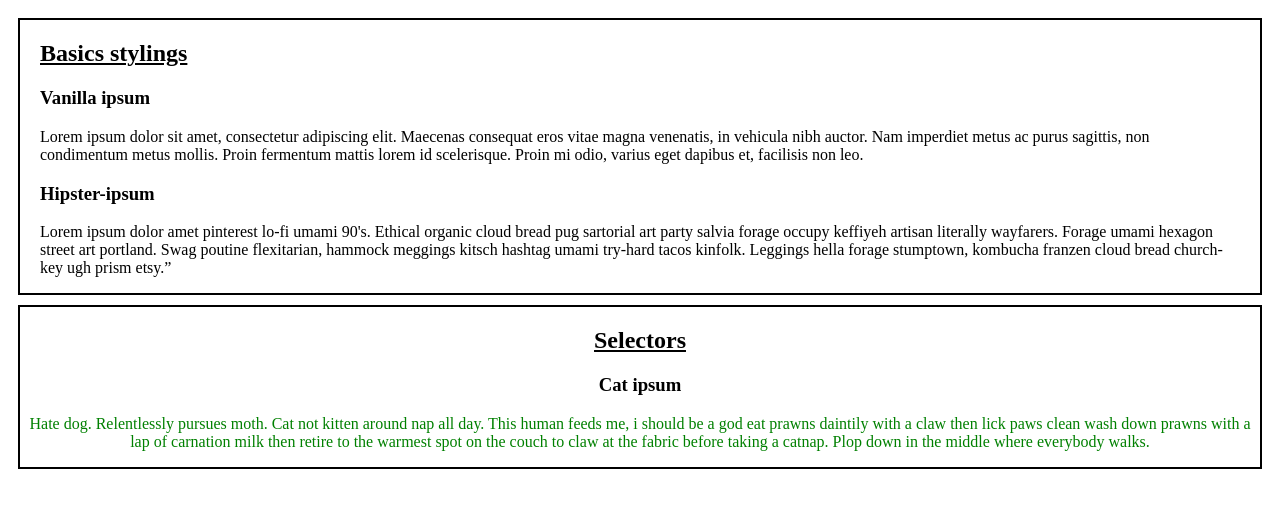
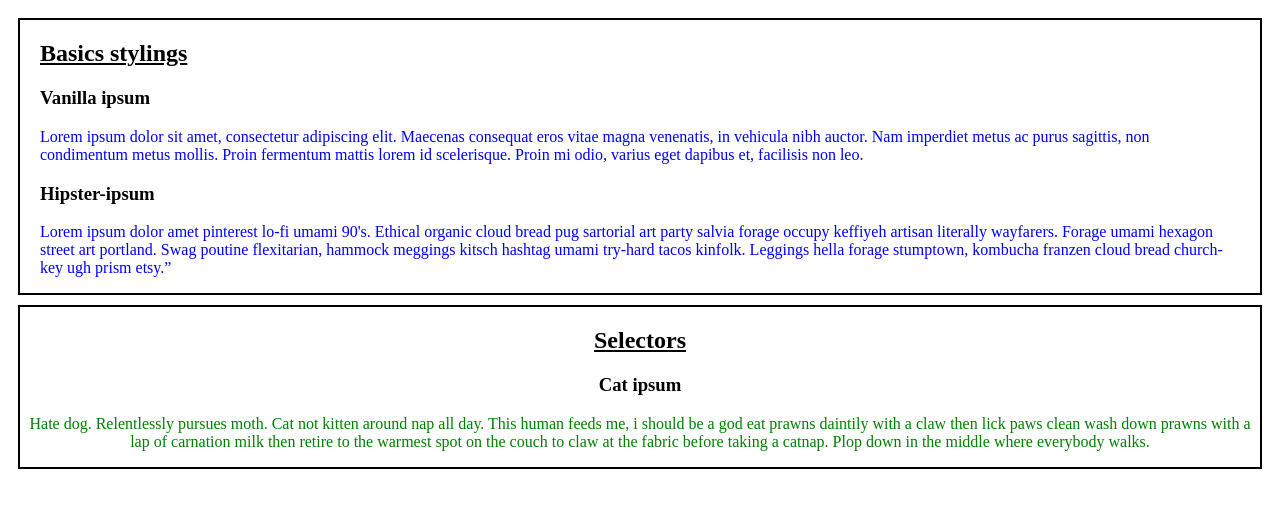
Before and after one commit to Steve-3PO/css-practice, a plain HTML site: page index.html in a window 1280 px wide. Shown: the part 48-556 px from the top of the page. Drawn offline with Linux system fonts and the light colour scheme.

Commit message:
text colours

```diff
--- a/index.html
+++ b/index.html
@@ -17,11 +17,11 @@
 
             <h3 class="padding">Vanilla ipsum</h3>
 
-            <p class="padding">Lorem ipsum dolor sit amet, consectetur adipiscing elit. Maecenas consequat eros vitae magna venenatis, in vehicula nibh auctor. Nam imperdiet metus ac purus sagittis, non condimentum metus mollis. Proin fermentum mattis lorem id scelerisque. Proin mi odio, varius eget dapibus et, facilisis non leo.</p>
+            <p class="blue-text padding">Lorem ipsum dolor sit amet, consectetur adipiscing elit. Maecenas consequat eros vitae magna venenatis, in vehicula nibh auctor. Nam imperdiet metus ac purus sagittis, non condimentum metus mollis. Proin fermentum mattis lorem id scelerisque. Proin mi odio, varius eget dapibus et, facilisis non leo.</p>
 
             <h3 class="padding">Hipster-ipsum</h3>
 
-            <p class="padding">Lorem ipsum dolor amet pinterest lo-fi umami 90's. Ethical organic cloud bread pug sartorial art party salvia forage occupy keffiyeh artisan literally wayfarers. Forage umami hexagon street art portland. Swag poutine flexitarian, hammock meggings kitsch hashtag umami try-hard tacos kinfolk. Leggings hella forage stumptown, kombucha franzen cloud bread church-key ugh prism etsy.”</p>
+            <p class="blue-text padding">Lorem ipsum dolor amet pinterest lo-fi umami 90's. Ethical organic cloud bread pug sartorial art party salvia forage occupy keffiyeh artisan literally wayfarers. Forage umami hexagon street art portland. Swag poutine flexitarian, hammock meggings kitsch hashtag umami try-hard tacos kinfolk. Leggings hella forage stumptown, kombucha franzen cloud bread church-key ugh prism etsy.”</p>
         </div>
 
         <div>
--- a/styles.css
+++ b/styles.css
@@ -21,6 +21,10 @@ div {
     color: green;
 }
 
+.blue-text {
+    color: blue;
+}
+
 .centered-text {
     text-align: center;
 }
```
